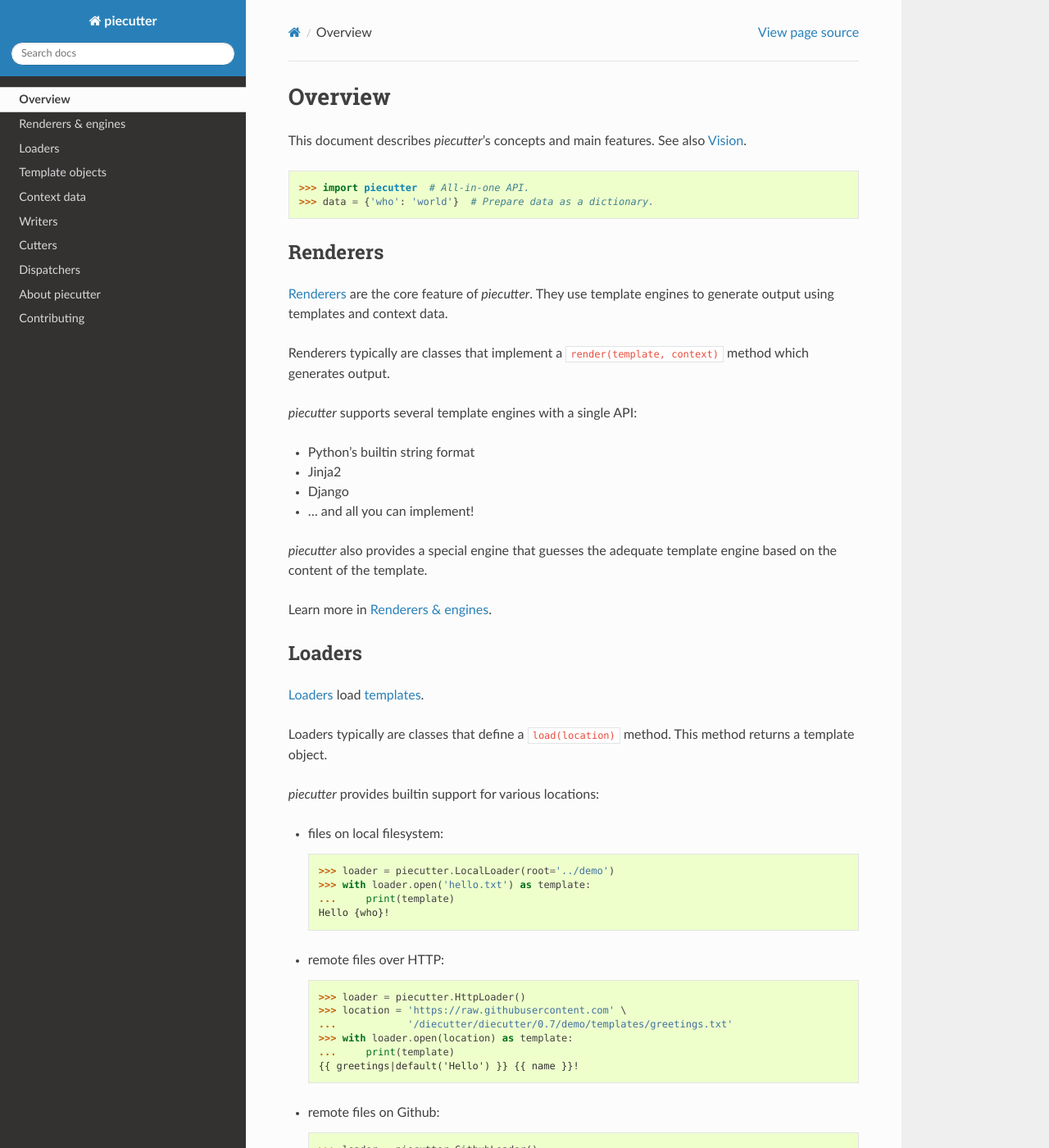
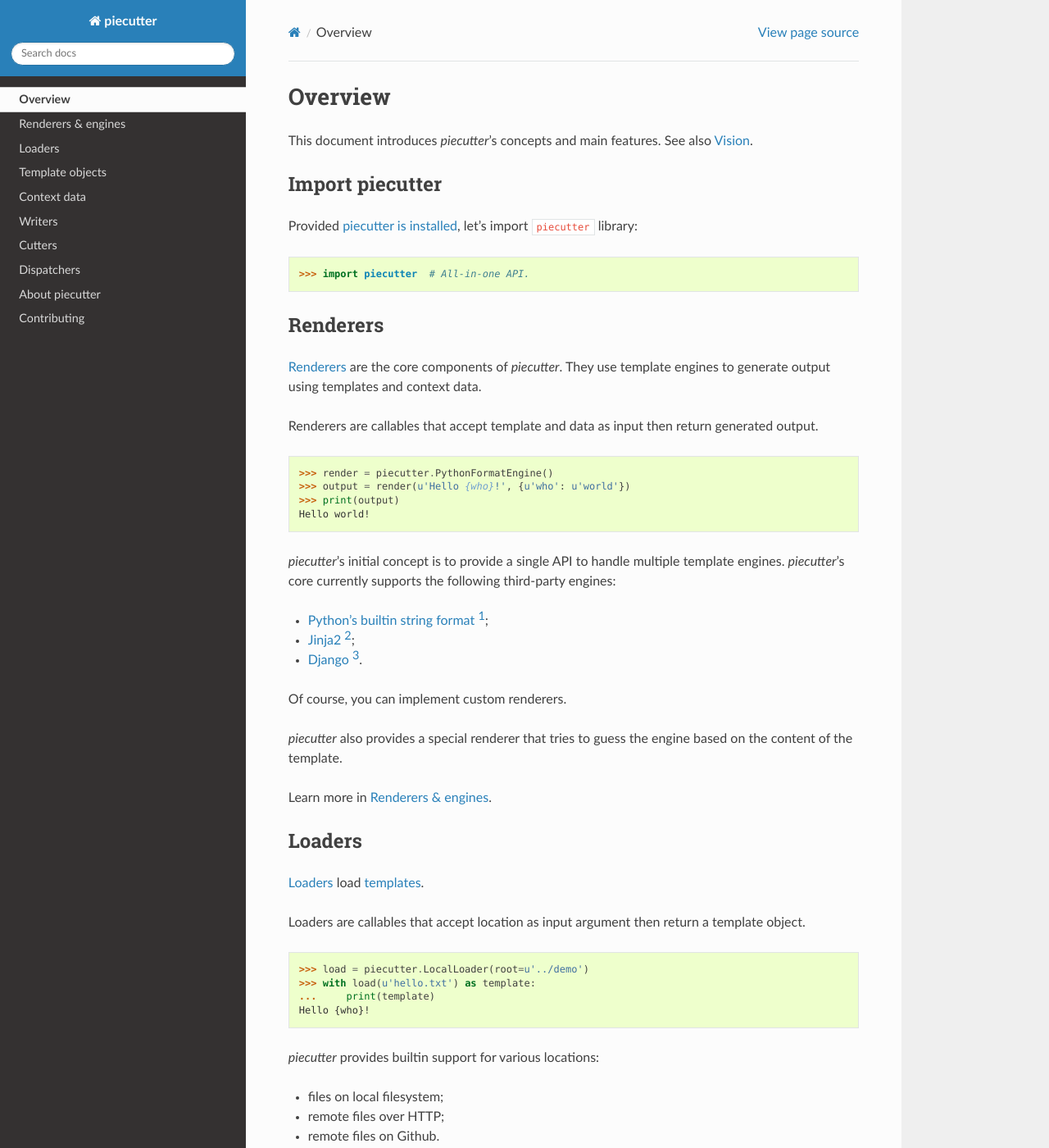
Before and after one commit to diecutter/piecutter, a Sphinx documentation site: the page built from docs/overview.txt, in a window 1280 px wide and 1400 px high. Shown: the whole window at 82% size. Built offline with Sphinx 7.4.7 and the Read the Docs theme 2.0.0, drawn with Linux system fonts in a browser that asks for light colours; some of the changed text lies outside the part shown.

Commit message:
Improved documentation. Loaders are callable.

```diff
--- a/docs/conf.py
+++ b/docs/conf.py
@@ -46,7 +46,7 @@
 # The full version, including alpha/beta/rc tags.
 release = open(version_file).read().strip()
 # The short X.Y version.
-version = '.'.join(release.split('.')[0:1])
+version = '.'.join(release.split('.')[0:2])
 
 # The language for content autogenerated by Sphinx. Refer to documentation
 # for a list of supported languages.
--- a/docs/overview.txt
+++ b/docs/overview.txt
@@ -2,34 +2,55 @@
 Overview
 ########
 
-This document describes `piecutter`'s concepts and main features.
+This document introduces `piecutter`'s concepts and main features.
 See also :doc:`/about/vision`.
+
+.. testsetup::
+
+   from __future__ import print_function
+
+
+****************
+Import piecutter
+****************
+
+Provided :doc:`piecutter is installed </install>`, let's import ``piecutter``
+library:
 
 .. doctest::
 
    >>> import piecutter  # All-in-one API.
-   >>> data = {'who': 'world'}  # Prepare data as a dictionary.
 
 
 *********
 Renderers
 *********
 
-:doc:`Renderers </renderers>` are the core feature of `piecutter`. They use
+:doc:`Renderers </renderers>` are the core components of `piecutter`. They use
 template engines to generate output using templates and context data.
 
-Renderers typically are classes that implement a ``render(template, context)``
-method which generates output.
+Renderers are callables that accept template and data as input then return
+generated output.
 
-`piecutter` supports several template engines with a single API:
+.. doctest::
 
-* Python's builtin string format
-* Jinja2
-* Django
-* ... and all you can implement!
+   >>> render = piecutter.PythonFormatEngine()
+   >>> output = render(u'Hello {who}!', {u'who': u'world'})
+   >>> print(output)
+   Hello world!
 
-`piecutter` also provides a special engine that guesses the adequate template
-engine based on the content of the template.
+`piecutter`'s initial concept is to provide a single API to handle multiple
+template engines. `piecutter`'s core currently supports the following
+third-party engines:
+
+* `Python's builtin string format`_;
+* `Jinja2`_;
+* `Django`_.
+
+Of course, you can implement custom renderers.
+
+`piecutter` also provides a special renderer that tries to guess the engine
+based on the content of the template.
 
 Learn more in :doc:`/renderers`.
 
@@ -40,43 +61,22 @@
 
 :doc:`Loaders </loaders>` load :doc:`templates </templates>`.
 
-Loaders typically are classes that define a ``load(location)`` method. This
-method returns a template object.
+Loaders are callables that accept location as input argument then return a
+template object.
+
+.. doctest::
+
+   >>> load = piecutter.LocalLoader(root=u'../demo')
+   >>> with load(u'hello.txt') as template:
+   ...     print(template)
+   Hello {who}!
+   <BLANKLINE>
 
 `piecutter` provides builtin support for various locations:
 
-* files on local filesystem:
-
-  .. doctest::
-
-     >>> loader = piecutter.LocalLoader(root='../demo')
-     >>> with loader.open('hello.txt') as template:
-     ...     print(template)
-     Hello {who}!
-     <BLANKLINE>
-
-* remote files over HTTP:
-
-  .. doctest::
-
-     >>> loader = piecutter.HttpLoader()
-     >>> location = 'https://raw.githubusercontent.com' \
-     ...            '/diecutter/diecutter/0.7/demo/templates/greetings.txt'
-     >>> with loader.open(location) as template:
-     ...     print(template)
-     {{ greetings|default('Hello') }} {{ name }}!
-     <BLANKLINE>
-
-* remote files on Github:
-
-  .. code:: pycon
-
-     >>> loader = piecutter.GithubLoader()
-     >>> location = 'diecutter/piecutter/master/demo/hello.txt'
-     >>> with loader.open(location) as template:
-     ...     print(template)
-     Hello {who}!
-     <BLANKLINE>
+* files on local filesystem;
+* remote files over HTTP;
+* remote files on Github.
 
 Of course, you can write your own loaders!
 
@@ -112,7 +112,12 @@
 ****
 
 `piecutter` uses mappings as context data. Any dictionary-like object can be
-used. See :doc:`context` for details.
+used.
+
+During rendering, additional contextual data is added to the original, such as
+``piecutter.engine``, which represents template engine name.
+
+See :doc:`context` for details.
 
 
 *******
--- a/docs/templates.txt
+++ b/docs/templates.txt
@@ -8,7 +8,7 @@
 
 `piecutter` handles two types of templates:
 
-* files: they are rendered as single units.
+* files: they are rendered as single units;
 * directories: they are rendered as collections of files.
 
 
```
Also changed, not shown: other parts of docs/overview.txt (+11 -1 lines), README.rst (+10 -9 lines), docs/loaders.txt (+15 -9 lines), docs/renderers.txt (+28 -31 lines), 1 other file.
